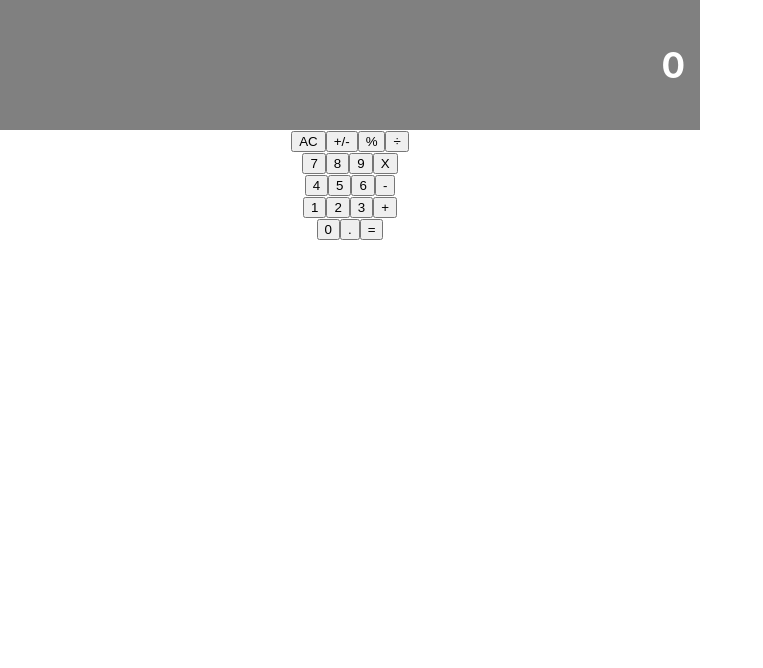
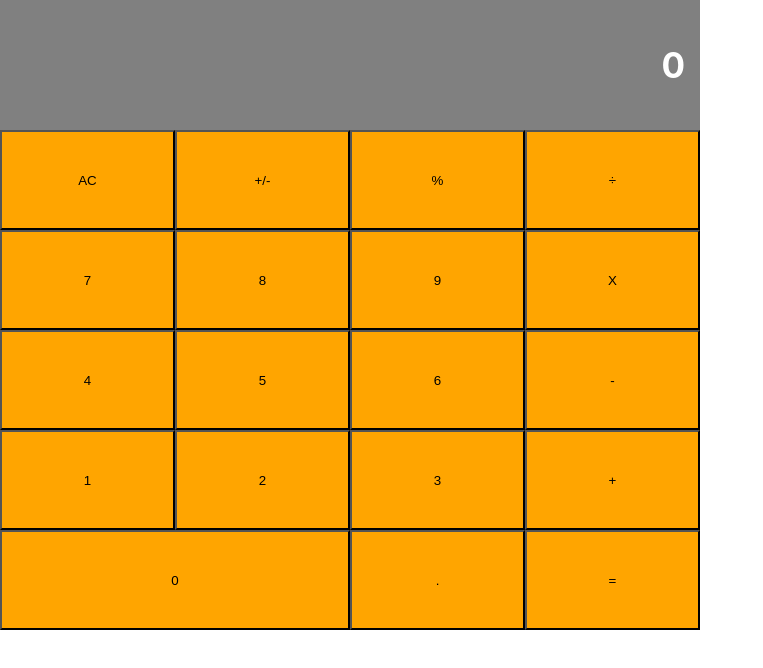
Before and after one commit to SpaYco/react-calculator, a React (Create React App) app: page / in a window 1280 px wide. Shown: the top 668 px of the page, without its empty margins (0-763 px from the left). Built offline with nearby package versions, Linux system fonts and the light colour scheme.

Commit message:
added ButtonPanel stylings

```diff
--- a/src/components/ButtonPanel.js
+++ b/src/components/ButtonPanel.js
@@ -1,74 +1,103 @@
 import React from 'react';
+import PropTypes from 'prop-types';
+
+const styles = {
+  display: 'flex',
+  flexDirection: 'column',
+};
+
+const rowStyles = {
+  height: 100,
+  width: '100%',
+  display: 'flex',
+};
+
+const btnStyles = {
+  width: '25%',
+  backgroundColor: '',
+};
+
+let btnWide;
 
 // eslint-disable-next-line  react/prefer-stateless-function
 class ButtonPanel extends React.Component {
   render() {
+    const { color } = this.props;
+    const { wide } = this.props;
+
+    if (wide === true) {
+      btnWide = '50%';
+    } else {
+      btnWide = '25%';
+    }
+
+    btnStyles.backgroundColor = color;
     return (
-      <div>
-        <div>
-          <button type="submit">
+      <div style={styles}>
+        <div style={rowStyles}>
+          <button type="submit" style={btnStyles}>
             AC
           </button>
-          <button type="submit">
+          <button type="submit" style={btnStyles}>
             +/-
           </button>
-          <button type="submit">
+          <button type="submit" style={btnStyles}>
             %
           </button>
-          <button type="submit">
+          <button type="submit" style={btnStyles}>
             ÷
           </button>
         </div>
-        <div>
-          <button type="submit">
+        <div style={rowStyles}>
+          <button type="submit" style={btnStyles}>
             7
           </button>
-          <button type="submit">
+          <button type="submit" style={btnStyles}>
             8
           </button>
-          <button type="submit">
+          <button type="submit" style={btnStyles}>
             9
           </button>
-          <button type="submit">
+          <button type="submit" style={btnStyles}>
             X
           </button>
         </div>
-        <div>
-          <button type="submit">
+        <div style={rowStyles}>
+          <button type="submit" style={btnStyles}>
             4
           </button>
-          <button type="submit">
+          <button type="submit" style={btnStyles}>
             5
           </button>
-          <button type="submit">
+          <button type="submit" style={btnStyles}>
             6
           </button>
-          <button type="submit">
+          <button type="submit" style={btnStyles}>
             -
           </button>
         </div>
-        <div>
-          <button type="submit">
+        <div style={rowStyles}>
+          <button type="submit" style={btnStyles}>
             1
           </button>
-          <button type="submit">
+          <button type="submit" style={btnStyles}>
             2
           </button>
-          <button type="submit">
+          <button type="submit" style={btnStyles}>
             3
           </button>
-          <button type="submit">
+          <button type="submit" style={btnStyles}>
             +
           </button>
         </div>
-        <div>
-          <button type="submit">
+        <div style={rowStyles}>
+          <button type="submit" style={{ width: btnWide, backgroundColor: color }}>
             0
           </button>
-          <button type="submit">
+          <button type="submit" style={btnStyles}>
             .
           </button>
-          <button type="submit">
+          <button type="submit" style={btnStyles}>
             =
           </button>
         </div>
@@ -78,4 +107,14 @@ class ButtonPanel extends React.Component {
   }
 }
 
+ButtonPanel.defaultProps = {
+  color: 'orange',
+  wide: true,
+};
+
+ButtonPanel.propTypes = {
+  color: PropTypes.string,
+  wide: PropTypes.bool,
+};
+
 export default ButtonPanel;
```
